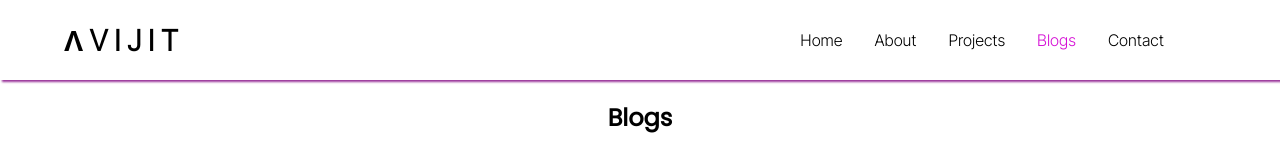
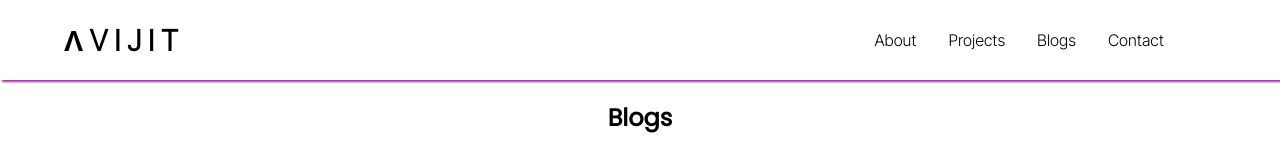
Before and after one commit to AvijitD22/Personal-Portfolio, a React (Create React App) app: page /blogs in a window 1280 px wide. Shown: the top 160 px of the page. Built offline with nearby package versions, Linux system fonts and the light colour scheme.

Commit message:
Change Navigation: Removed Links
- Replaced Link with a(anchor) tag
- Added section id in place of extra routes

```diff
--- a/src/Screens/Components/Navbar.js
+++ b/src/Screens/Components/Navbar.js
@@ -1,9 +1,7 @@
 import { useRef } from "react";
-import { Link, useLocation } from "react-router-dom";
 import styles from "./Navbar.module.css";
 
 function Navbar() {
-  const location = useLocation();
   const navRef = useRef();
 
   const showNavbar = () => {
@@ -24,55 +22,18 @@ function Navbar() {
     >
       <h3>ΛVIJIT</h3>
       <nav ref={navRef}>
-        <Link
-          to="/"
-          onClick={closeNavbar}
-          style={{
-            color: location.pathname === "/" ? "rgb(213, 14, 213)" : "black",
-          }}
-        >
-          Home
-        </Link>
-        <Link
-          to="/about"
-          onClick={closeNavbar}
-          style={{
-            color:
-              location.pathname === "/about" ? "rgb(213, 14, 213)" : "black",
-          }}
-        >
+        <a href="#about" onClick={closeNavbar}>
           About
-        </Link>
-        <Link
-          to="/projects"
-          onClick={closeNavbar}
-          style={{
-            color:
-              location.pathname === "/projects" ? "rgb(213, 14, 213)" : "black",
-          }}
-        >
+        </a>
+        <a href="#projects" onClick={closeNavbar}>
           Projects
-        </Link>
-        <Link
-          to="/blogs"
-          onClick={closeNavbar}
-          style={{
-            color:
-              location.pathname === "/blogs" ? "rgb(213, 14, 213)" : "black",
-          }}
-        >
+        </a>
+        <a href="#blogs" onClick={closeNavbar}>
           Blogs
-        </Link>
-        <Link
-          to="/contact"
-          onClick={closeNavbar}
-          style={{
-            color:
-              location.pathname === "/contact" ? "rgb(213, 14, 213)" : "black",
-          }}
-        >
+        </a>
+        <a href="#contact" onClick={closeNavbar}>
           Contact
-        </Link>
+        </a>
         <button
           className={`${styles.nav_btn} ${styles.nav_close_btn}`}
           onClick={showNavbar}
```
